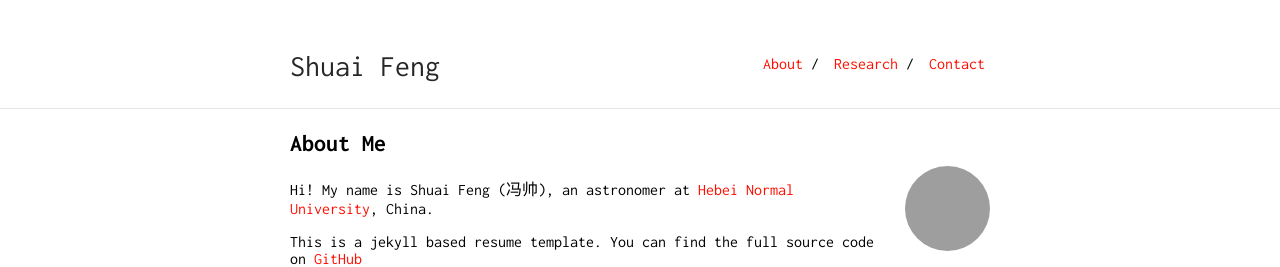
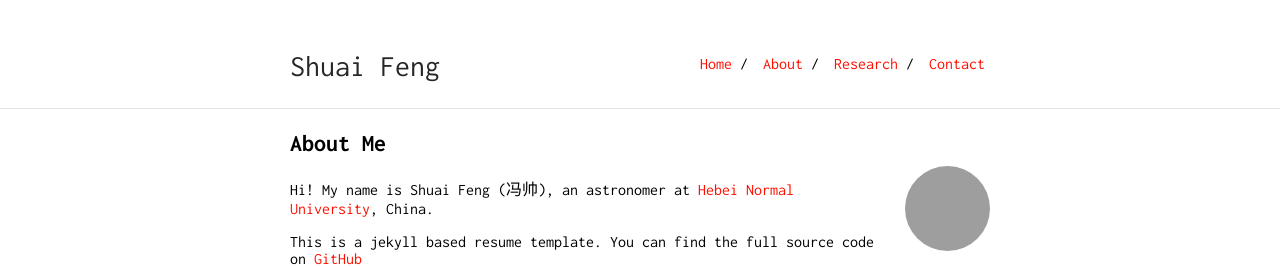
Before and after one commit to fengshuai0210/fengshuai0210.github.io, a Jekyll site: the page built from index.md, in a window 1280 px wide, cut to the strip 0-267 px from the top of the page. Built offline with Jekyll 4.4.1, drawn with Linux system fonts in a browser that asks for light colours; our own code applies the rules of GitHub Pages for plain Markdown files; grey boxes are pictures that could not be loaded.

Commit message:
Update _config.yml

```diff
--- a/_config.yml
+++ b/_config.yml
@@ -16,8 +16,10 @@ sass:
     sass_dir: _sass
 
 nav:
+ - name: "Home"
+   link: "./"
  - name: "About"
-   link: "./"
+   link: "about"
  - name: "Research"
    link: "research"
  - name: "Contact"
```
